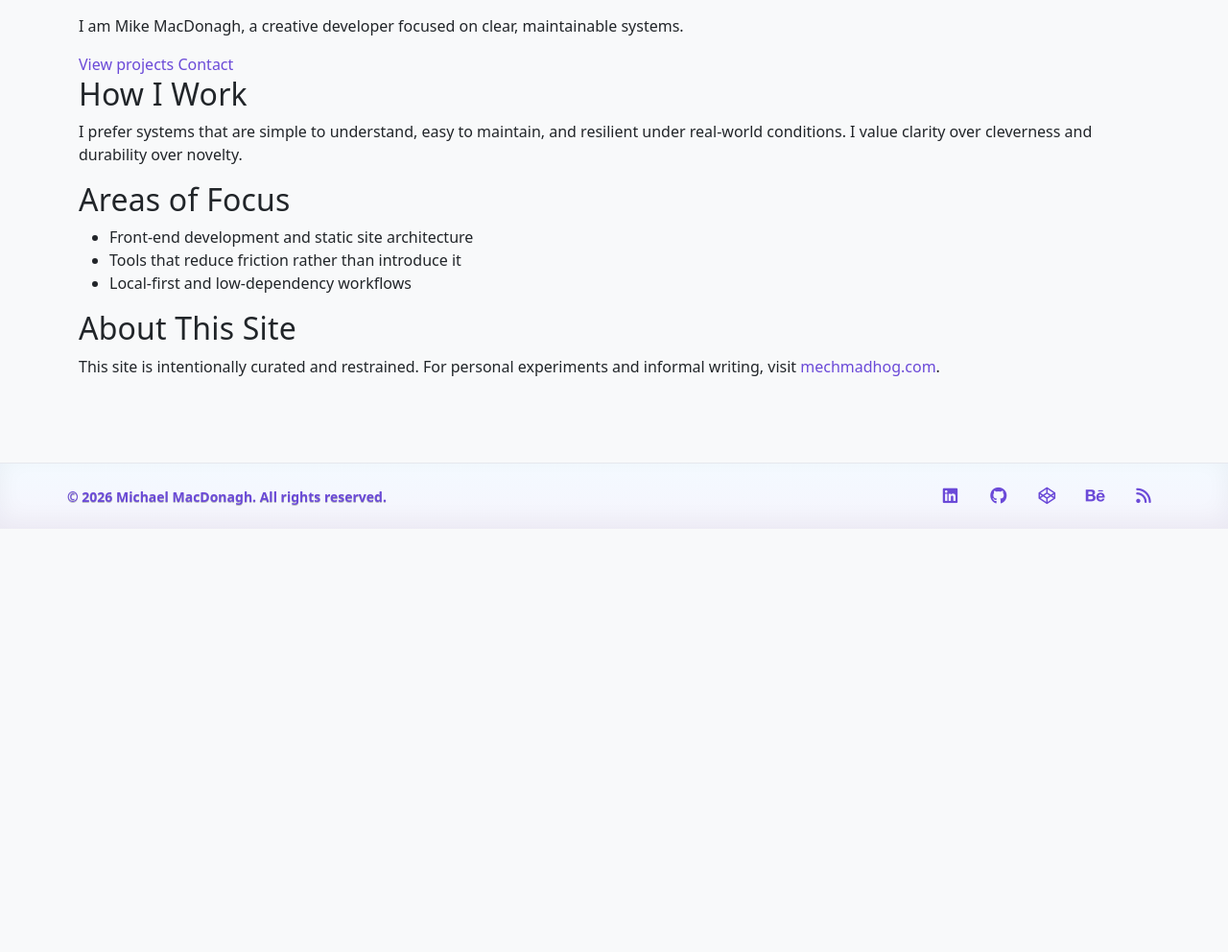
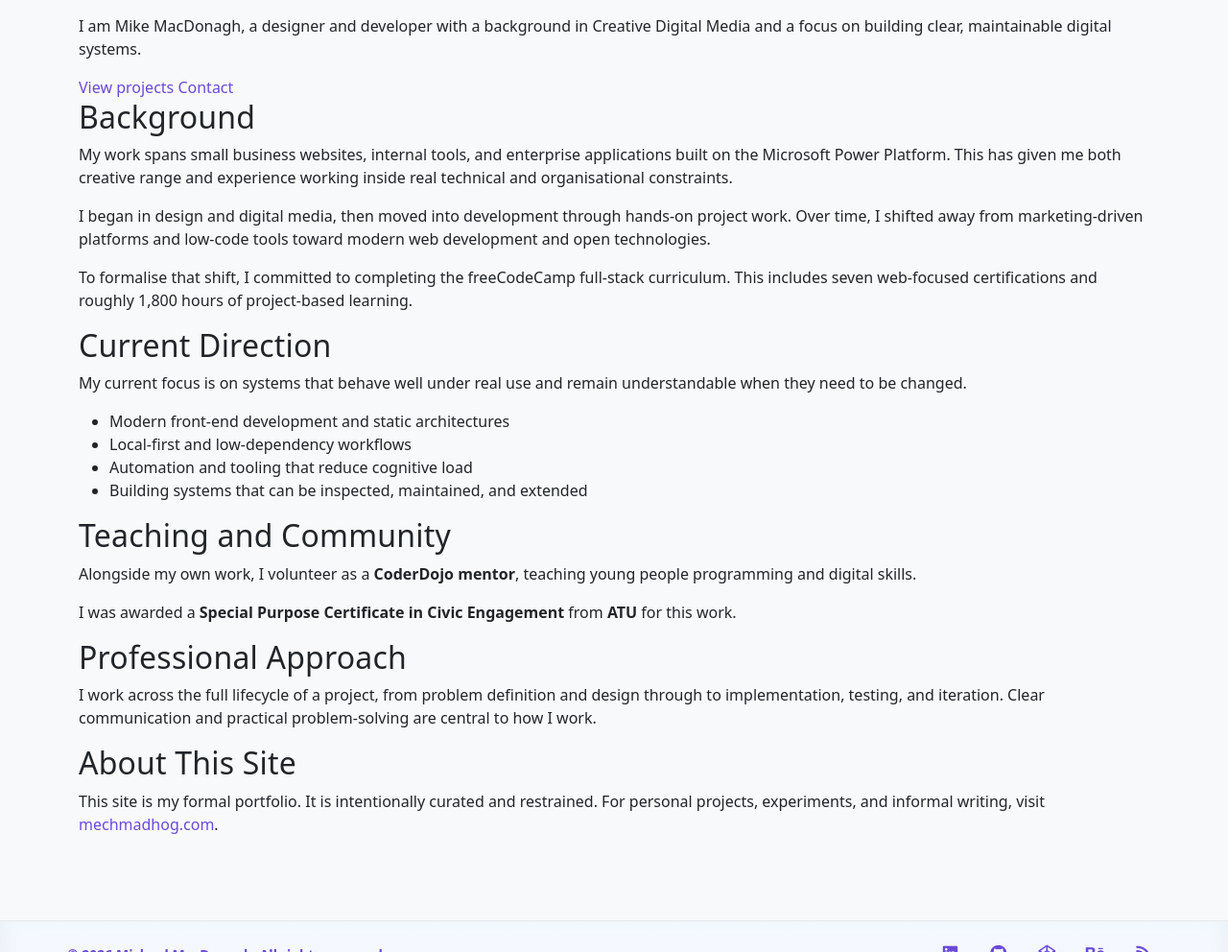
Before and after one commit to MechMadHog/michaelmacdonagh.net, a Jekyll site: the page built from about.md, in a window 1280 px wide and 1400 px high. Shown: the part 408-1400 px from the top of the window at 96% size. Built offline with Jekyll 4.4.1, drawn with Linux system fonts in a browser that asks for light colours.

Commit message:
Update about.md

```diff
--- a/about.md
+++ b/about.md
@@ -18,7 +18,7 @@ permalink: /about/
   <div class="about-hero__content">
     <h1 class="about-hero__title">About Me</h1>
     <p class="about-hero__subtitle">
-      I am Mike MacDonagh, a creative developer focused on clear, maintainable systems.
+      I am Mike MacDonagh, a designer and developer with a background in Creative Digital Media and a focus on building clear, maintainable digital systems.
     </p>
 
     <div class="about-hero__meta">
@@ -29,23 +29,50 @@ permalink: /about/
 </div>
 
 <section class="about-body">
-  <h2>How I Work</h2>
+  <h2>Background</h2>
   <p>
-    I prefer systems that are simple to understand, easy to maintain, and resilient under real-world conditions.
-    I value clarity over cleverness and durability over novelty.
+    My work spans small business websites, internal tools, and enterprise applications built on the Microsoft Power Platform.
+    This has given me both creative range and experience working inside real technical and organisational constraints.
+  </p>
+  <p>
+    I began in design and digital media, then moved into development through hands-on project work.
+    Over time, I shifted away from marketing-driven platforms and low-code tools toward modern web development and open technologies.
+  </p>
+  <p>
+    To formalise that shift, I committed to completing the freeCodeCamp full-stack curriculum.
+    This includes seven web-focused certifications and roughly 1,800 hours of project-based learning.
   </p>
 
-  <h2>Areas of Focus</h2>
+  <h2>Current Direction</h2>
+  <p>
+    My current focus is on systems that behave well under real use and remain understandable when they need to be changed.
+  </p>
   <ul>
-    <li>Front-end development and static site architecture</li>
-    <li>Tools that reduce friction rather than introduce it</li>
+    <li>Modern front-end development and static architectures</li>
     <li>Local-first and low-dependency workflows</li>
+    <li>Automation and tooling that reduce cognitive load</li>
+    <li>Building systems that can be inspected, maintained, and extended</li>
   </ul>
+
+  <h2>Teaching and Community</h2>
+  <p>
+    Alongside my own work, I volunteer as a <strong>CoderDojo mentor</strong>, teaching young people programming and digital skills.
+  </p>
+  <p>
+    I was awarded a <strong>Special Purpose Certificate in Civic Engagement</strong> from <strong>ATU</strong> for this work.
+  </p>
+
+  <h2>Professional Approach</h2>
+  <p>
+    I work across the full lifecycle of a project, from problem definition and design through to implementation, testing, and iteration.
+    Clear communication and practical problem-solving are central to how I work.
+  </p>
 
   <h2>About This Site</h2>
   <p>
-    This site is intentionally curated and restrained.
-    For personal experiments and informal writing, visit
+    This site is my formal portfolio.
+    It is intentionally curated and restrained.
+    For personal projects, experiments, and informal writing, visit
     <a href="https://mechmadhog.com">mechmadhog.com</a>.
   </p>
 </section>
```
